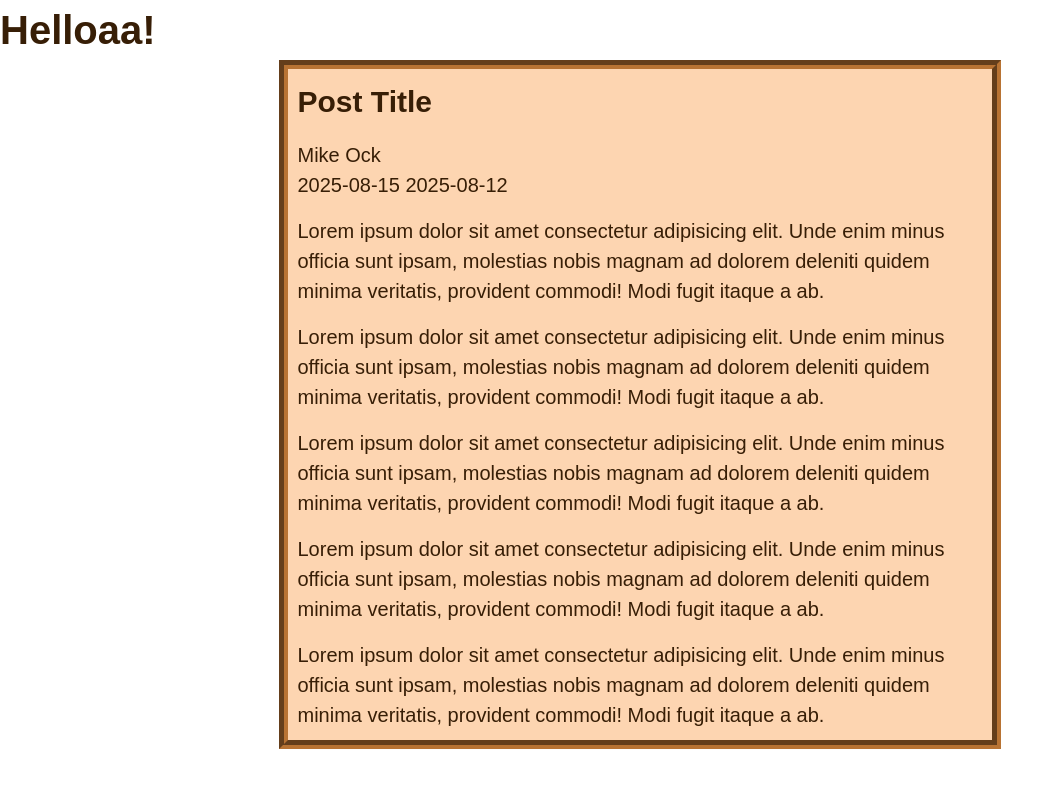
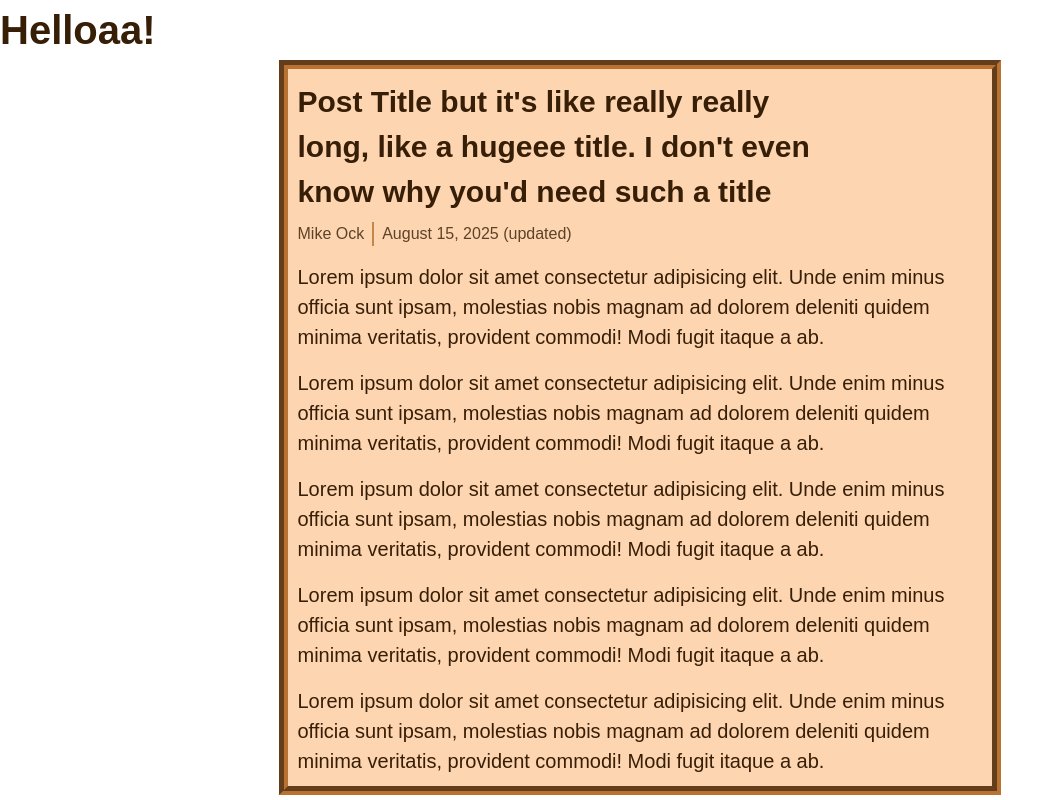
Before and after one commit to bLaCkwEw/blog-garden, an Astro site: page / in a window 1280 px wide. Shown: the whole page, without its empty margins (0-1062 px from the left). Built offline with nearby package versions, Linux system fonts and the light colour scheme; Astro itself is replaced by a stand-in of ours.

Commit message:
improve author & date styles

```diff
--- a/src/components/Post.astro
+++ b/src/components/Post.astro
@@ -3,9 +3,25 @@ const { title, author, date_pub, date_updated } = Astro.props;
 ---
 
 <article>
-  <h2>{title}</h2>
-  <p>{author}</p>
-  <time datetime={date_updated}>{date_updated}</time>
-  <time datetime={date_pub}>{date_pub}</time>
+  <h2 class="title">{title}</h2>
+  <div class="metadata">
+    <p class="author">{author}</p>
+    {
+      date_updated ? (
+        <time class="date" datetime={date_updated}>
+          {Intl.DateTimeFormat("en-us", {
+            dateStyle: "long",
+          }).format(new Date(date_updated))}{" "}
+          (updated)
+        </time>
+      ) : (
+        <time class="date" datetime={date_pub}>
+          {Intl.DateTimeFormat("en-us", {
+            dateStyle: "long",
+          }).format(new Date(date_pub))}{" "}
+        </time>
+      )
+    }
+  </div>
   <slot />
 </article>
--- a/src/pages/index.astro
+++ b/src/pages/index.astro
@@ -6,7 +6,7 @@ import Post from "../components/Post.astro";
 <BaseLayout title="Home Page">
   <h1>Helloaa!</h1>
   <Post
-    title="Post Title"
+    title="Post Title but it's like really really long, like a hugeee title. I don't even know why you'd need such a title"
     author="Mike Ock"
     date_pub="2025-08-12"
     date_updated="2025-08-15"
--- a/src/styles/styles.css
+++ b/src/styles/styles.css
@@ -41,6 +41,21 @@ article {
   margin: 0 0.5ch;
 }
 
+article .metadata {
+  font-size: 0.8em;
+  opacity: 0.8;
+  display: flex;
+  align-items: center;
+  margin: calc(2 * var(--unit)) 0;
+}
+
+article .metadata .author {
+  margin: 0;
+  padding-right: calc(2 * var(--unit));
+  margin-right: calc(2 * var(--unit));
+  border-right: var(--clr-brown) solid calc(0.5 * var(--unit));
+}
+
 article p {
   margin-top: calc(4 * var(--unit));
 }
```
